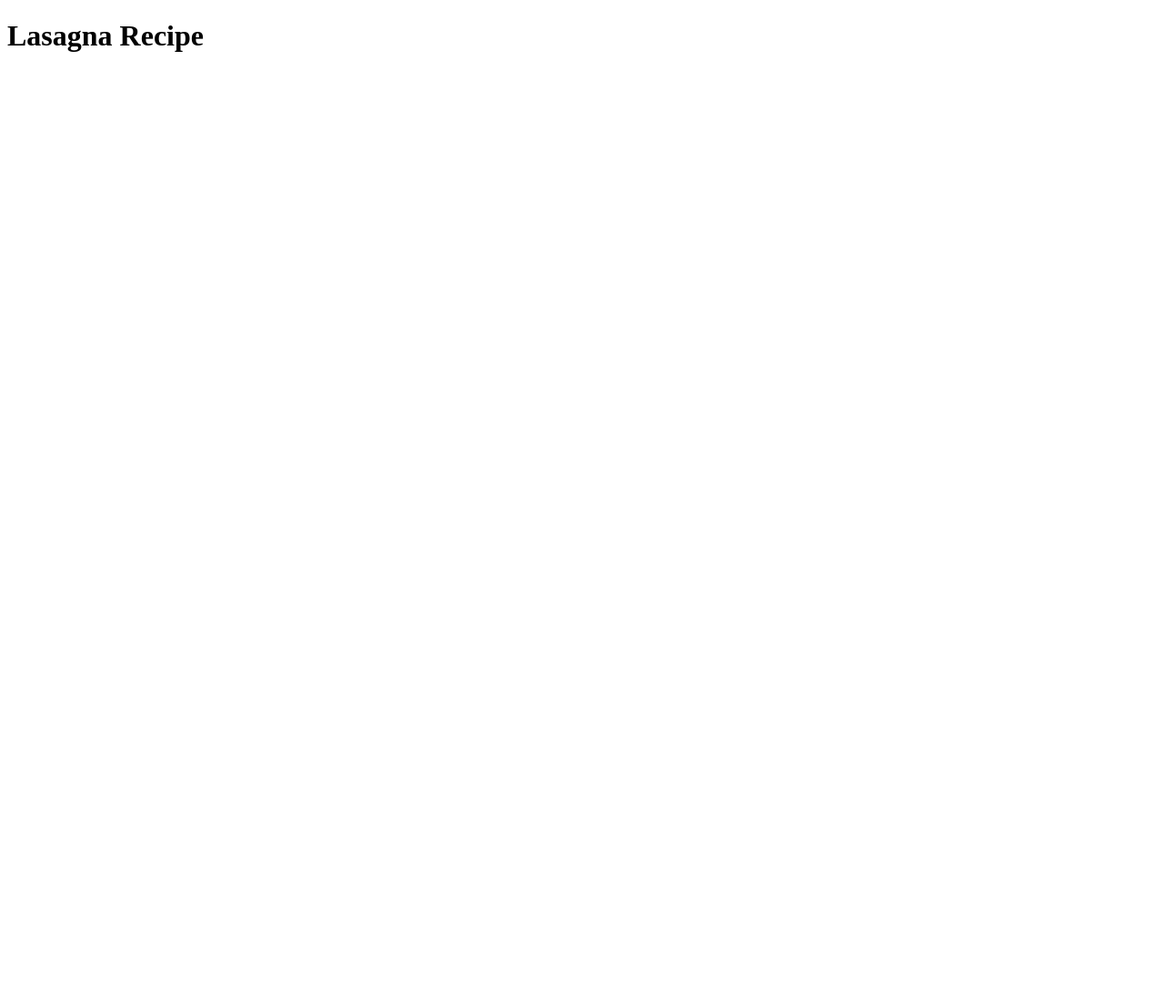
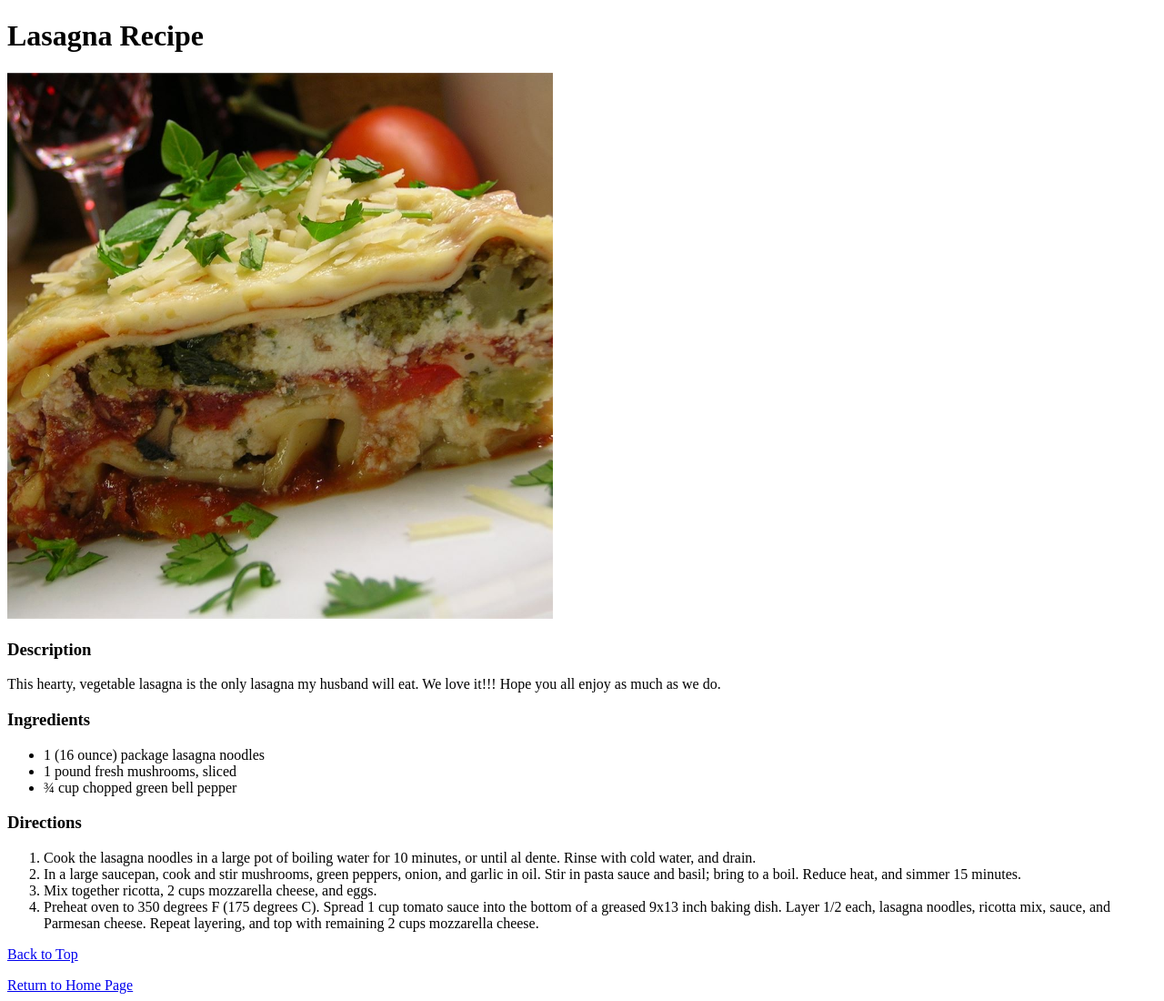
Before and after one commit to Josue-Sirker/odin-recipes, a plain HTML site: page recipes/lasagna.html in a window 1280 px wide. Shown: the whole page at 91% size. Before the commit the page ends 800 px from the top, so only its background shows below. Drawn offline with Linux system fonts and the light colour scheme.

Commit message:
Lasagna Recipe Finished

```diff
--- a/recipes/lasagna.html
+++ b/recipes/lasagna.html
@@ -7,6 +7,34 @@
     <title>Document</title>
 </head>
 <body>
-    <h1>Lasagna Recipe</h1>
+    <h1 id="header">Lasagna Recipe</h1>
+    <img src="../img/lasagna.jpeg" alt="Picture of finished Lasagna" style="width:600px;height:600px;">
+
+    <h3>Description</h3>
+    <p>This hearty, vegetable lasagna is the only lasagna my husband will eat. We love it!!! Hope you all enjoy as much as we do.</p>
+
+    <div>
+      <h3>Ingredients</h3>
+      <ul>
+        <li>1 (16 ounce) package lasagna noodles</li>
+        <li>1 pound fresh mushrooms, sliced</li>
+        <li>¾ cup chopped green bell pepper</li>
+      </ul>
+    </div>
+
+    <div>
+      <h3>Directions</h3>
+      <ol>
+        <li>Cook the lasagna noodles in a large pot of boiling water for 10 minutes, or until al dente. Rinse with cold water, and drain.</li>
+        <li>In a large saucepan, cook and stir mushrooms, green peppers, onion, and garlic in oil. Stir in pasta sauce and basil; bring to a boil. Reduce heat, and simmer 15 minutes.</li>
+        <li>Mix together ricotta, 2 cups mozzarella cheese, and eggs.</li>
+        <li>Preheat oven to 350 degrees F (175 degrees C). Spread 1 cup tomato sauce into the bottom of a greased 9x13 inch baking dish. Layer 1/2 each, lasagna noodles, ricotta mix, sauce, and Parmesan cheese. Repeat layering, and top with remaining 2 cups mozzarella cheese.</li>
+      </ol>
+    </div>
+
+  <a href="#header">Back to Top</a>
+  <p></p>
+  <a href="../index.html">Return to Home Page</a>
+
 </body>
 </html>
```
Also changed, not shown: index.html (+4 -0 lines), img/lasagna.jpeg (added).
